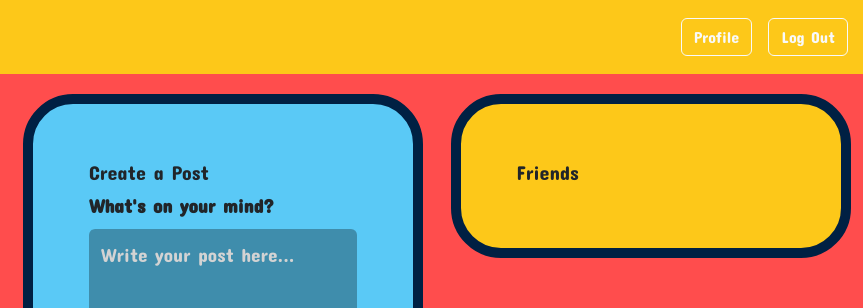
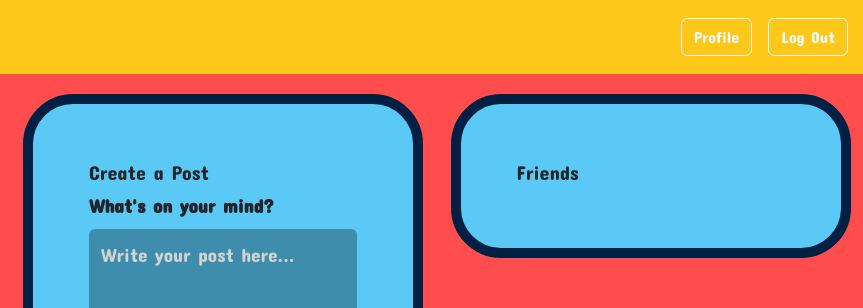
Before and after one commit to BrettSpokes/Capstone-3-Lunchbox-Microblog, a plain HTML site: page posts.html in a window 1280 px wide. Shown: the top 308 px of the page, 417-1280 px from the left. Drawn offline with nearby package versions, Linux system fonts and the light colour scheme; no server answers; sample sign-in values are in the browser's storage; a script that the page names is missing.

Commit message:
Change background color on posts for card.

```diff
--- a/posts.html
+++ b/posts.html
@@ -115,7 +115,7 @@
 
             <!-- Friends and Groups Section -->
             <div class="col-lg-3 order-3 order-lg-3 order-md-2 order-sm-2 custom-column-center mb-3">
-                <div class="card yellow-background">
+                <div class="card blue-background">
                     <div class="card-body">
                         <h5 class="card-title">Friends</h5>
                         <ul class="list-group" id="friends-list">
```
